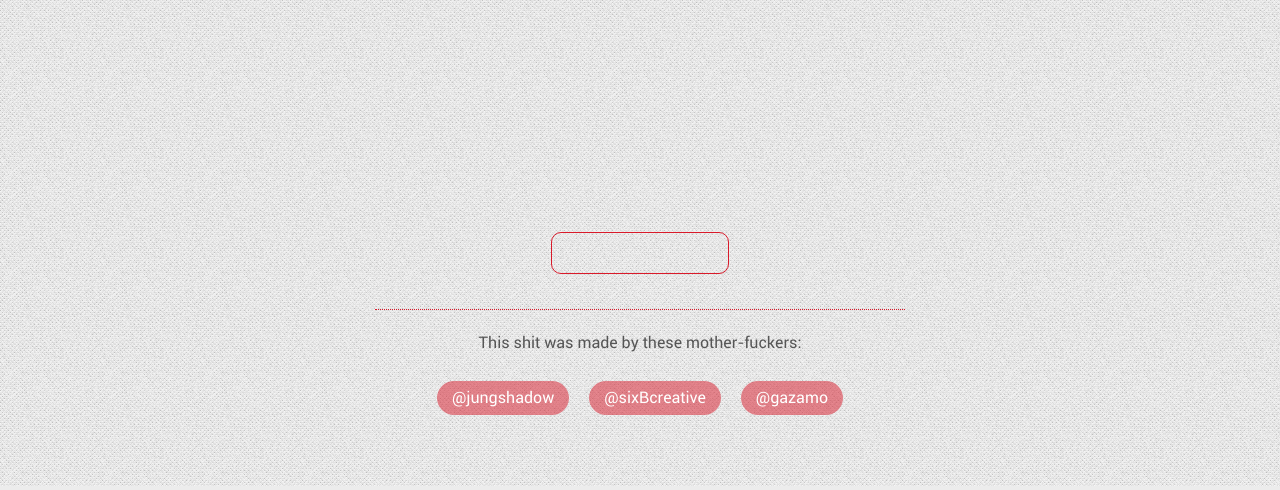
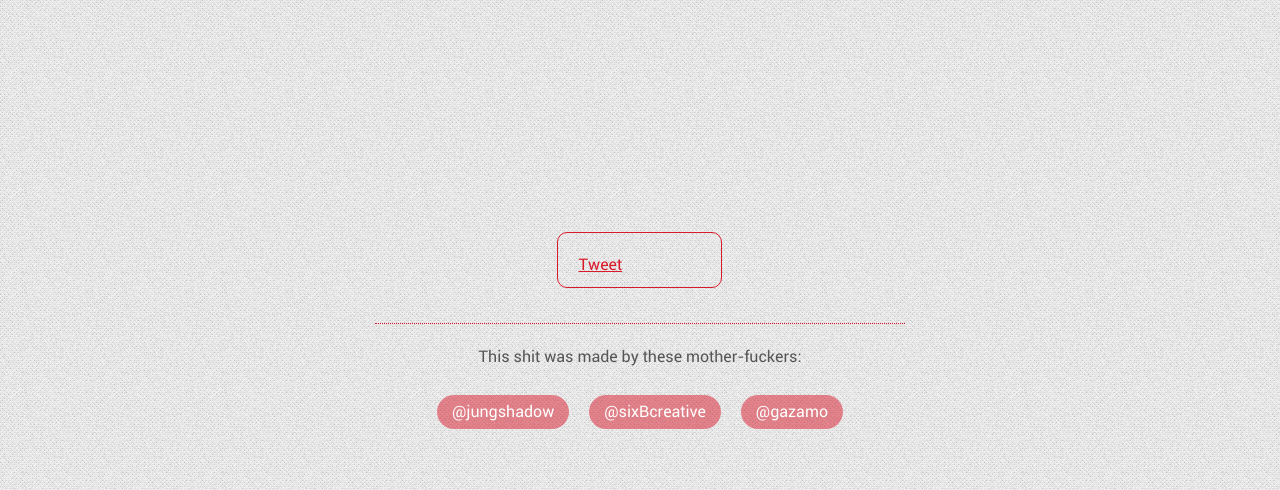
Before and after one commit to jungshadow/yfpp, a Django app: template yfpp/templates/yfpp/base.html in a window 1280 px wide. Shown: the part 314-804 px from the top of the page. Run offline with Django 3.2, Linux system fonts and the light colour scheme; the template is opened without the code that fills it, so the values that code supplies are empty; parts of the project's set-up code (start-up, migrations or seed data) failed here and were passed over; some libraries are stand-ins or nearby versions; some web fonts are replaced.

Commit message:
social shite
social shite

```diff
--- a/yfpp/dev_static/css/style.css
+++ b/yfpp/dev_static/css/style.css
@@ -109,8 +109,8 @@ h3{font-size:1.125em;}
 h4{font-size:1.1em;font-weight:700;}
 h5{font-size:0.846em;line-height:2.09em;text-transform:uppercase;letter-spacing:2px;}
 .footer{clear:both;margin-top:15em;}
-.social{width:178px;margin:0 auto;display:block;padding:20px;border:1px solid #d91a2a;-webkit-border-radius:10px;-moz-border-radius:10px;border-radius:10px;}.social .stButton .stBubble_count{height:41px;}
-.social .stButton .stFb,.social .stButton .stTwbutton,.social .stButton .stMainServices{height:25px;}
+.social{width:165px;margin:0 auto;display:block;padding:20px 20px 10px;border:1px solid #d91a2a;-webkit-border-radius:10px;-moz-border-radius:10px;border-radius:10px;}.social .twitter-shit{float:left;}
+.social .fb-shit{float:right;}
 .attribution{width:283px;margin:35px auto;border-top:1px dotted #d91a2a;}.attribution h4{font-size:.85em;font-weight:normal;}
 .attribution ul{text-align:center;}
 .attribution li{text-align:center;margin:10px;display:block;background:rgba(217, 26, 42, 0.5);padding:5px 15px;-webkit-border-radius:50px;-moz-border-radius:50px;border-radius:50px;}.attribution li a{text-decoration:none;color:#fff;}
--- a/yfpp/dev_static/less/_base.less
+++ b/yfpp/dev_static/less/_base.less
@@ -303,20 +303,19 @@ FOOTER STYLES
 	margin-top: 15em;
 }
 .social{
-	width: 178px;
+	width: 165px;
 	margin: 0 auto;
 	display: block;
-	padding:20px;
+	padding:20px 20px 10px;
 	border: 1px solid @red;
 	.border-radius(10px);
 
-	.stButton .stBubble_count {
-		height: 41px;
+	.twitter-shit{
+	float:left;
 
 	}
-
-	.stButton .stFb, .stButton .stTwbutton, .stButton .stMainServices {
-		height: 25px;
+	.fb-shit{
+	float:right;
 
 	}
 }
--- a/yfpp/templates/yfpp/base.html
+++ b/yfpp/templates/yfpp/base.html
@@ -37,7 +37,7 @@
 		<!-- end of #container -->
 
 		<footer class="footer wrap clearfix">
-				<div class="social clearfix"> <span class='st_twitter_vcount' displayText='Tweet'></span> <span class='st_facebook_vcount' displayText='Facebook'></span> </div>
+				<div class="social clearfix"><div class="twitter-shit"><a href="https://twitter.com/share" class="twitter-share-button" data-url="http://bit.ly/twitter-api-announce" data-counturl="http://groups.google.com/group/twitter-api-announce" data-lang="en" data-count="vertical">Tweet</a></div><div class="fb-shit"><div class="fb-like" data-send="false" data-layout="box_count" data-width="450" data-show-faces="true" data-font="arial"></div></div></div>
 				<div class="attribution clearfix">
 				<h4>This shit was made by these mother-fuckers:</h4>
 				<ul class="clearfix"><li class="jungshadow"><a href="https://twitter.com/sixBcreative">@jungshadow</a></li><li class="sixbcreative"><a href="https://twitter.com/sixBcreative">@sixBcreative</a></li><li class="gazamo"><a href="https://twitter.com/sixBcreative">@gazamo</a></li></ul></div>
@@ -46,8 +46,16 @@
 <script src="//ajax.googleapis.com/ajax/libs/jquery/1.8.2/jquery.min.js"></script>
 <script>window.jQuery || document.write('<script src="{% static "js/vendor/jquery-1.8.2.min.js" %}"><\/script>')</script>
 <script src="{% static "js/script.js" %}"></script>
-<script type="text/javascript" src="http://w.sharethis.com/button/buttons.js"></script>
-<script type="text/javascript">stLight.options({publisher: "7164e7d4-1924-48ab-b416-f6222f0ad063"});</script>
+<script>!function(d,s,id){var js,fjs=d.getElementsByTagName(s)[0];if(!d.getElementById(id)){js=d.createElement(s);js.id=id;js.src="https://platform.twitter.com/widgets.js";fjs.parentNode.insertBefore(js,fjs);}}(document,"script","twitter-wjs");</script>
+<div id="fb-root"></div>
+<script>(function(d, s, id) {
+  var js, fjs = d.getElementsByTagName(s)[0];
+  if (d.getElementById(id)) return;
+  js = d.createElement(s); js.id = id;
+  js.src = "//connect.facebook.net/en_US/all.js#xfbml=1";
+  fjs.parentNode.insertBefore(js, fjs);
+}(document, 'script', 'facebook-jssdk'));</script>
+
 <script type="text/javascript">
 
   var _gaq = _gaq || [];
```
